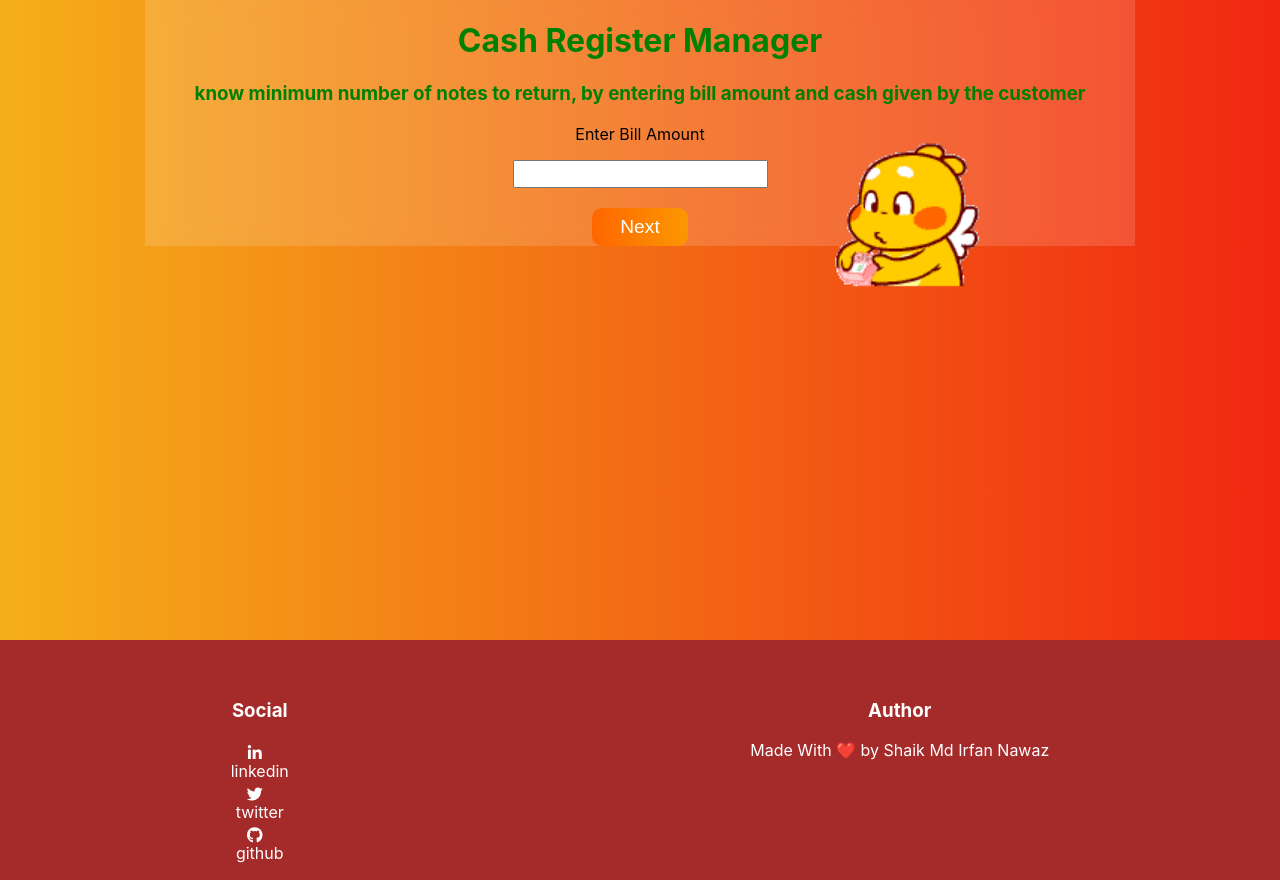
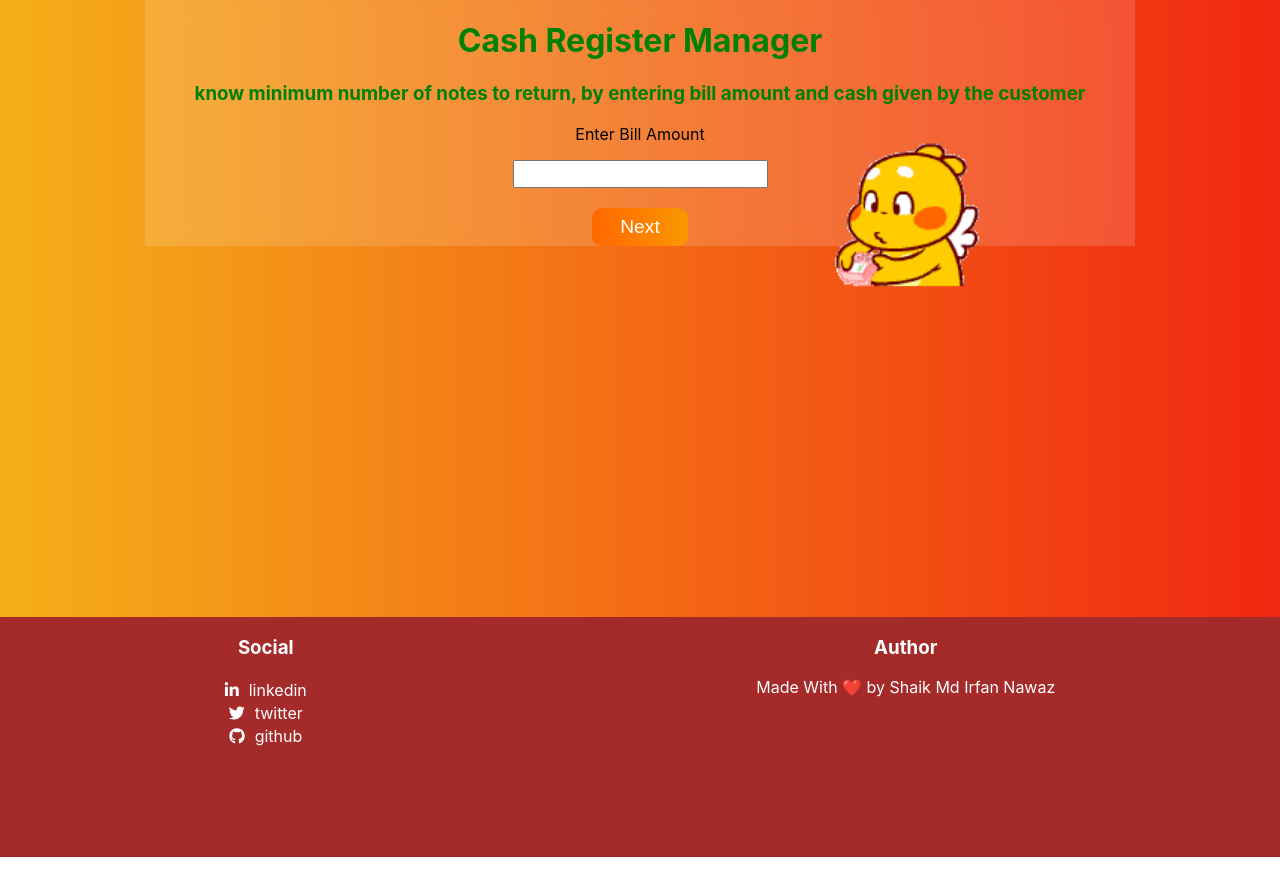
Before and after one commit to abuzarbagewadi/casher, a React (Create React App) app: page / in a window 1280 px wide. After the commit the page ends 857 px from the top, so only its background shows below. Built offline with nearby package versions, Linux system fonts and the light colour scheme.

Commit message:
fixed footer

```diff
--- a/src/styles.css
+++ b/src/styles.css
@@ -132,10 +132,8 @@ img {
 }
 
 #footer {
-  /* margin-top: 46.4vh;
-  height: 20vh; */
-  position: absolute;
-  top: 80%;
+  margin-top: 46.4vh;
+  height: 35vh;
   width: 100%;
   height: 30vh;
   background-color: brown;
@@ -146,8 +144,6 @@ img {
   display: flex;
   flex-direction: row;
   justify-content: space-around;
-  position: relative;
-  top: 5vh;
 }
 
 .social {
@@ -156,8 +152,6 @@ img {
 }
 
 .social a {
-  display: flex;
-  flex-direction: column;
   text-decoration: none;
   color: var(--highlight-color);
 }
```
